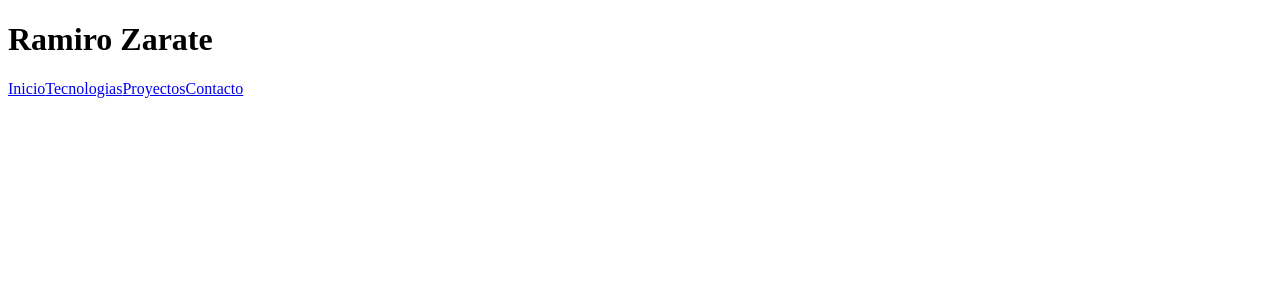
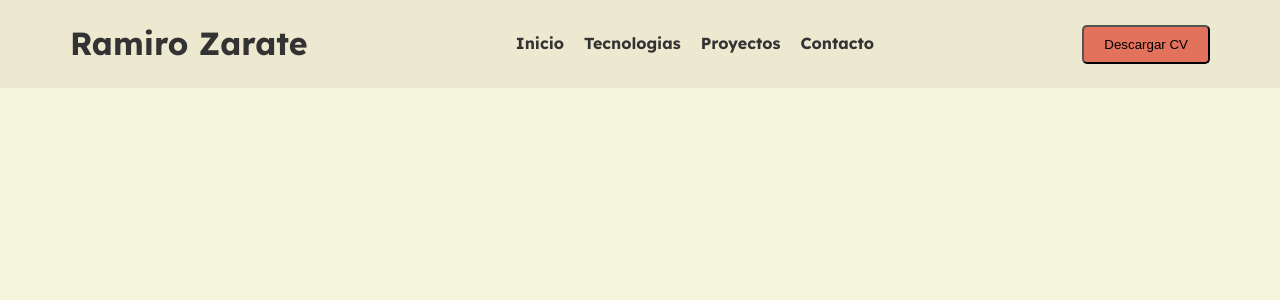
Before and after one commit to Ramiro-Zarate/Portfolio, a React (Vite) app: page / in a window 1280 px wide. Shown: the top 300 px of the page. Built offline with nearby package versions, Linux system fonts and the light colour scheme.

Commit message:
feat: Add Header

```diff
--- a/index.html
+++ b/index.html
@@ -3,6 +3,9 @@
   <head>
     <meta charset="UTF-8" />
     <meta name="viewport" content="width=device-width, initial-scale=1.0" />
+    <link rel="preconnect" href="https://fonts.googleapis.com">
+    <link rel="preconnect" href="https://fonts.gstatic.com" crossorigin>
+    <link href="https://fonts.googleapis.com/css2?family=Inter:ital,opsz,wght@0,14..32,100..900;1,14..32,100..900&family=Lexend:wght@100..900&family=Space+Mono:ital,wght@0,400;0,700;1,400;1,700&display=swap" rel="stylesheet">
     <title>Porfolio - Ramiro Zarate</title>
   </head>
   <body>
--- a/src/components/Header.jsx
+++ b/src/components/Header.jsx
@@ -4,13 +4,16 @@ import { Link } from 'react-router'
 export function Header() {
     return (
         <header>
-            <h1>Ramiro Zarate</h1>
-            <nav>
-                <Link to="/">Inicio</Link>
-                <Link to="/tech">Tecnologias</Link>
-                <Link to="/projects">Proyectos</Link>
-                <Link to="/contact">Contacto</Link>
-            </nav>
+            <div className={styles.headerContainer}>
+                <h1>Ramiro Zarate</h1>
+                <nav className={styles.nav}>
+                    <Link className={styles.link} to="/">Inicio</Link>
+                    <Link className={styles.link} to="/tech">Tecnologias</Link>
+                    <Link className={styles.link} to="/projects">Proyectos</Link>
+                    <Link className={styles.link} to="/contact">Contacto</Link>
+                </nav>
+                <button className={styles.downloadBtn}>Descargar CV</button>
+            </div>
         </header>
     )
 }
--- a/src/components/Header.module.css
+++ b/src/components/Header.module.css
@@ -0,0 +1,37 @@
+header{
+    width: 100%;
+    background-color: var(--bg-section-alt);
+}
+
+.headerContainer{
+    display: flex;
+    justify-content: space-between;
+    align-items: center;
+    padding: 20px;
+
+    height: 3rem;
+    width: 90%;
+    max-width: 1140px;
+    margin: 0 auto;
+
+}
+
+.nav{
+    display: flex;
+    gap: 20px;
+}
+
+.link{
+    text-decoration: none;
+    color: var(--text-color);
+    font-weight: bold;
+    transition: color 0.3s ease;
+}
+
+.downloadBtn{
+    padding: 10px 20px;
+    background-color: var(--primary-color);
+    border-radius: 5px;
+    cursor: pointer;
+    transition: background-color 0.3s ease;
+}
--- a/src/index.css
+++ b/src/index.css
@@ -1,6 +1,43 @@
 :root{
-  --primary-color: #ff6347;
-  --secondary-color: #4caf50;
-  --background-color: #f0f0f0;
+  --primary-color: #E2725B;
+  --secondary-color: #8a9a5b;
+  --bg-color: #f5f5dc;
   --text-color: #333333;
+
+  --primary-dark: #b14e3b;
+  --primary-light: #edaa9a;
+
+
+  --secondary-dark: #5d6b3d;
+  --secondary-light: #b4bf9a;
+
+
+  --bg-section-alt: #ede9d0;
+  --bg-section-sage: #eef2e6;
+
+
+  --accent-color: #d4a373;
+
+  --font-size-base: 1rem;
+  --font-size-sm: 0.875rem;
+  --font-size-md: 1.25rem;
+  --font-size-lg: 1.5rem;
+  --font-size-xl: 2rem;
+  --font-size-xxl: 3rem;
+
+
+  --line-height-body: 1.6;
+  --line-height-heading: 1.2;
+
+  --font-family-base: 'Lexend', sans-serif;
 }
+
+body {
+  margin: 0;
+  padding: 0;
+  font-family: var(--font-family-base);
+  font-size: var(--font-size-base);
+  line-height: var(--line-height-body);
+  background-color: var(--bg-color);
+  color: var(--text-color);
+}
```
